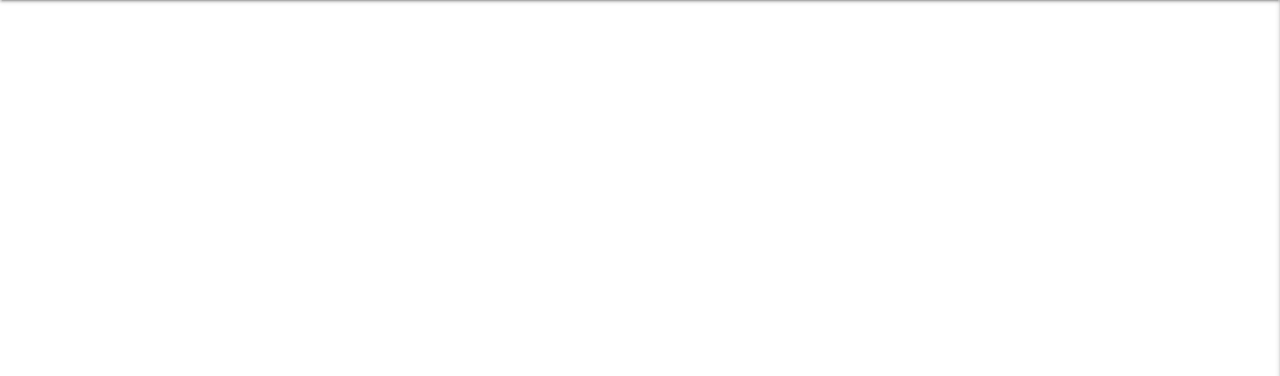
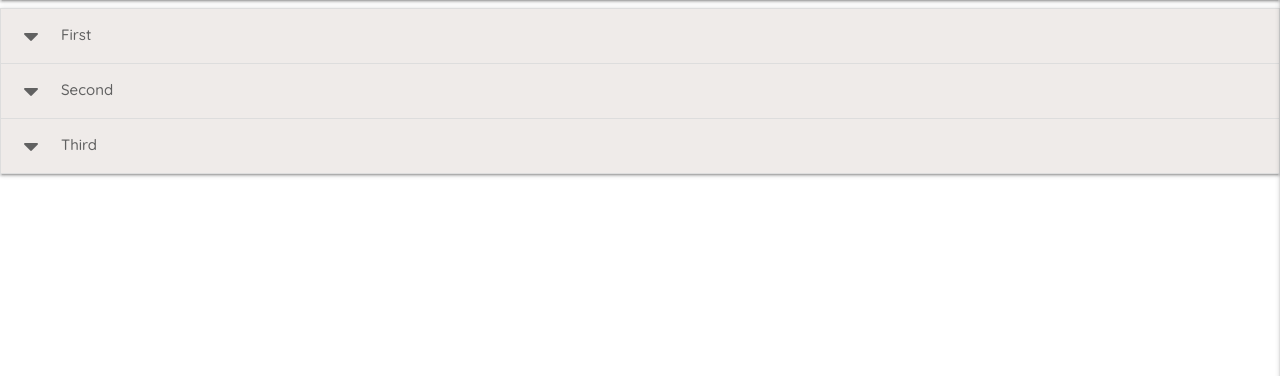
Before and after one commit to szilvia-csernus/task-manager-mongo, a Flask app: page / in a window 1280 px wide. Shown: the part 64-440 px from the top of the page. Run offline with Flask 3, Linux system fonts and the light colour scheme; data that the repository does not hold is empty; some libraries are stand-ins or nearby versions.

Commit message:
add task collapsible setup

```diff
--- a/static/js/script.js
+++ b/static/js/script.js
@@ -1,5 +1,6 @@
-// navbar initialization
+// Materialize code for initialisation
 
 $(document).ready(function(){
     $('.sidenav').sidenav({edge: 'right'});
+    $('.collapsible').collapsible();
   });
--- a/templates/tasks.html
+++ b/templates/tasks.html
@@ -9,4 +9,19 @@
         {{ task.due_date }} <br>
     {% endfor %}
 
+    <ul class="collapsible">
+        <li>
+          <div class="collapsible-header brown lighten-5 grey-text text-darken-2"><i class="fas fa-caret-down"></i>First</div>
+          <div class="collapsible-body"><span>Lorem ipsum dolor sit amet.</span></div>
+        </li>
+        <li>
+          <div class="collapsible-header brown lighten-5 grey-text text-darken-2"><i class="fas fa-caret-down"></i>Second</div>
+          <div class="collapsible-body"><span>Lorem ipsum dolor sit amet.</span></div>
+        </li>
+        <li>
+          <div class="collapsible-header brown lighten-5 grey-text text-darken-2"><i class="fas fa-caret-down"></i>Third</div>
+          <div class="collapsible-body"><span>Lorem ipsum dolor sit amet.</span></div>
+        </li>
+      </ul>
+
 {% endblock %}
```
